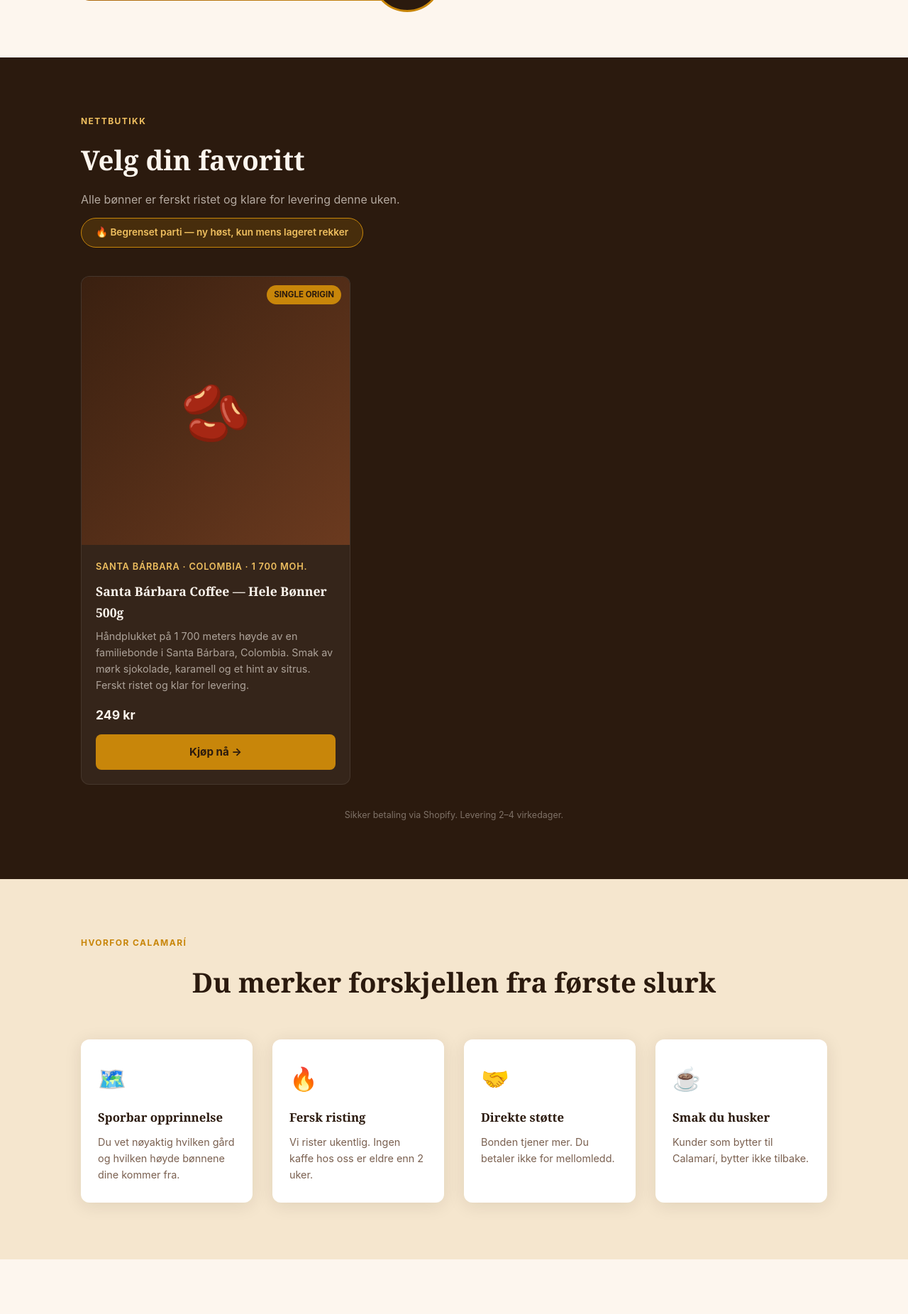
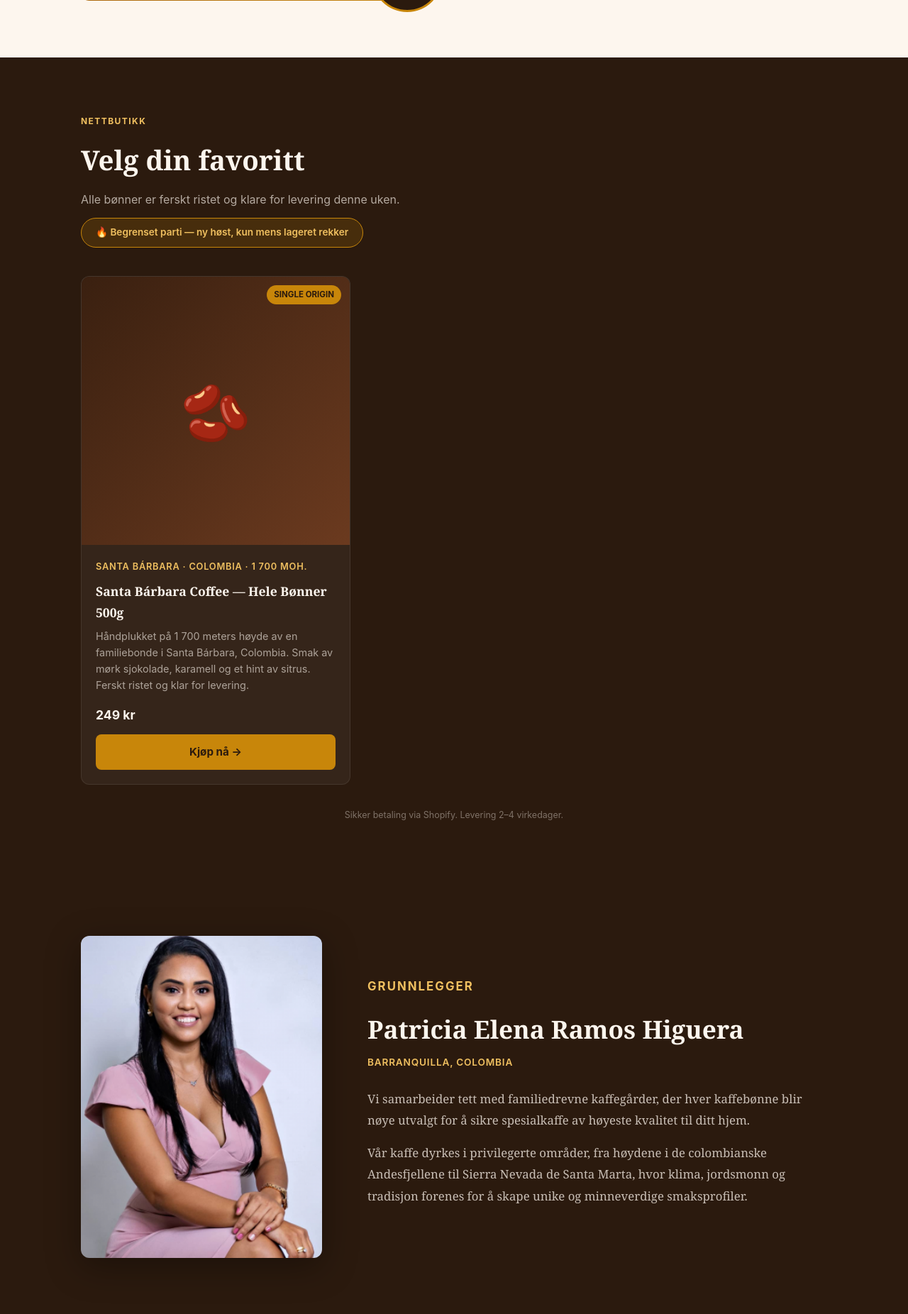
Before and after one commit to davidmyrann-sketch/cafecalamari-web, a Flask app: page / in a window 1280 px wide. Shown: the part 1548-3400 px from the top of the page at 71% size. Run offline with Flask 3, Linux system fonts and the light colour scheme.

Commit message:
Legg til grunnlegger Patricia + logo-bilder, fjern blekksprut-emoji

```diff
--- a/templates/index.html
+++ b/templates/index.html
@@ -85,9 +85,8 @@
     .hero { min-height: 92vh; display: flex; align-items: center;
             background: linear-gradient(135deg, var(--espresso) 0%, #4a2810 60%, #7a4020 100%);
             position: relative; overflow: hidden; }
-    .hero::before { content: '🐙'; position: absolute; right: -2%; top: 50%;
-      transform: translateY(-50%); font-size: min(45vw, 480px); opacity: .06;
-      pointer-events: none; user-select: none; }
+    .hero-logo-bg { position: absolute; right: -4%; top: 50%; transform: translateY(-50%);
+      width: min(52vw, 520px); opacity: .12; pointer-events: none; user-select: none; }
     .hero-content { position: relative; z-index: 1; max-width: 640px; }
     .hero .section-tag { color: var(--gold-lt); }
     .hero h1 { font-size: clamp(2.2rem, 5vw, 3.8rem); color: var(--cream); line-height: 1.15;
@@ -118,7 +117,7 @@
     .story-img-inner { border-radius: var(--radius); overflow: hidden;
       aspect-ratio: 4/5; background: linear-gradient(160deg, #4a2810 0%, #8b4513 50%, #c8860a 100%);
       display: flex; align-items: center; justify-content: center; }
-    .story-img-inner .big-emoji { font-size: 8rem; opacity: .85; }
+    .story-img-inner img { width: 90%; height: 90%; object-fit: contain; }
     .story-badge { position: absolute; bottom: -16px; right: -16px;
       background: var(--espresso); color: var(--gold-lt); border-radius: 50%;
       width: 100px; height: 100px; display: flex; flex-direction: column; align-items: center;
@@ -170,6 +169,19 @@
     .shopify-note { color: rgba(253,246,238,.4); font-family: -apple-system, sans-serif;
       font-size: .78rem; text-align: center; margin-top: 32px; }
     .shopify-note a { color: var(--gold-lt); }
+
+    /* ── Grunnlegger ────────────────────────────────────────────────────── */
+    .founder { background: var(--espresso); }
+    .founder-grid { display: grid; grid-template-columns: 340px 1fr; gap: 64px; align-items: center; }
+    .founder-photo { border-radius: var(--radius); overflow: hidden; box-shadow: 0 12px 48px rgba(0,0,0,.35); }
+    .founder-photo img { width: 100%; display: block; object-fit: cover; aspect-ratio: 3/4; }
+    .founder-text .section-tag { color: var(--gold-lt); }
+    .founder-text h2 { font-size: clamp(1.5rem, 3vw, 2.2rem); color: var(--cream); margin-bottom: 4px; }
+    .founder-text .location { color: var(--gold-lt); font-family: -apple-system, sans-serif;
+      font-size: .85rem; font-weight: 600; letter-spacing: .06em; text-transform: uppercase; margin-bottom: 24px; }
+    .founder-text p { color: rgba(253,246,238,.75); font-size: 1.05rem; margin-bottom: 16px; line-height: 1.8; }
+    @media (max-width: 860px) { .founder-grid { grid-template-columns: 1fr; gap: 32px; }
+      .founder-photo { max-width: 280px; margin: 0 auto; } }
 
     /* ── Why ────────────────────────────────────────────────────────────── */
     .why { background: var(--warm); }
@@ -296,6 +308,7 @@
 
 <!-- ── Hero ─────────────────────────────────────────────────────────────────── -->
 <section class="hero">
+  <img src="/static/logo.jpg" alt="" class="hero-logo-bg">
   <div class="container">
     <div class="hero-content">
       <p class="section-tag">{{ t.hero_tag }}</p>
@@ -325,7 +338,7 @@
     <div class="story-grid">
       <div class="story-img">
         <div class="story-img-inner">
-          <span class="big-emoji">☕🐙</span>
+          <img src="/static/logo.jpg" alt="Café Calamarí logo">
         </div>
         <div class="story-badge sans">
           <span style="font-size:1.4rem">1700</span>
@@ -391,6 +404,42 @@
         Secure payment via Shopify. Delivery within 2–4 working days.
       {% endif %}
     </p>
+  </div>
+</section>
+
+<!-- ── Grunnlegger ────────────────────────────────────────────────────────────── -->
+<section class="founder">
+  <div class="container">
+    <div class="founder-grid">
+      <div class="founder-photo">
+        <img src="/static/patricia.png" alt="Patricia Elena Ramos Higuera">
+      </div>
+      <div class="founder-text">
+        <p class="section-tag">
+          {% if lang == 'no' %}Grunnlegger{% elif lang == 'es' %}Fundadora{% else %}Founder{% endif %}
+        </p>
+        <h2>Patricia Elena Ramos Higuera</h2>
+        <p class="location sans">Barranquilla, Colombia</p>
+        <p>
+          {% if lang == 'no' %}
+            Vi samarbeider tett med familiedrevne kaffegårder, der hver kaffebønne blir nøye utvalgt for å sikre spesialkaffe av høyeste kvalitet til ditt hjem.
+          {% elif lang == 'es' %}
+            Trabajamos estrechamente con fincas cafeteras familiares, donde cada grano de café es cuidadosamente seleccionado para garantizar un café especial de la más alta calidad para tu hogar.
+          {% else %}
+            We work closely with family-run coffee farms, where every bean is carefully selected to ensure the highest quality specialty coffee for your home.
+          {% endif %}
+        </p>
+        <p>
+          {% if lang == 'no' %}
+            Vår kaffe dyrkes i privilegerte områder, fra høydene i de colombianske Andesfjellene til Sierra Nevada de Santa Marta, hvor klima, jordsmonn og tradisjon forenes for å skape unike og minneverdige smaksprofiler.
+          {% elif lang == 'es' %}
+            Nuestro café se cultiva en zonas privilegiadas, desde las alturas de los Andes colombianos hasta la Sierra Nevada de Santa Marta, donde el clima, el suelo y la tradición se unen para crear perfiles de sabor únicos e inolvidables.
+          {% else %}
+            Our coffee is grown in privileged regions, from the heights of the Colombian Andes to the Sierra Nevada de Santa Marta, where climate, soil and tradition come together to create unique and unforgettable flavour profiles.
+          {% endif %}
+        </p>
+      </div>
+    </div>
   </div>
 </section>
 
```
Also changed, not shown: static/logo.jpg (added), static/patricia.png (added).
